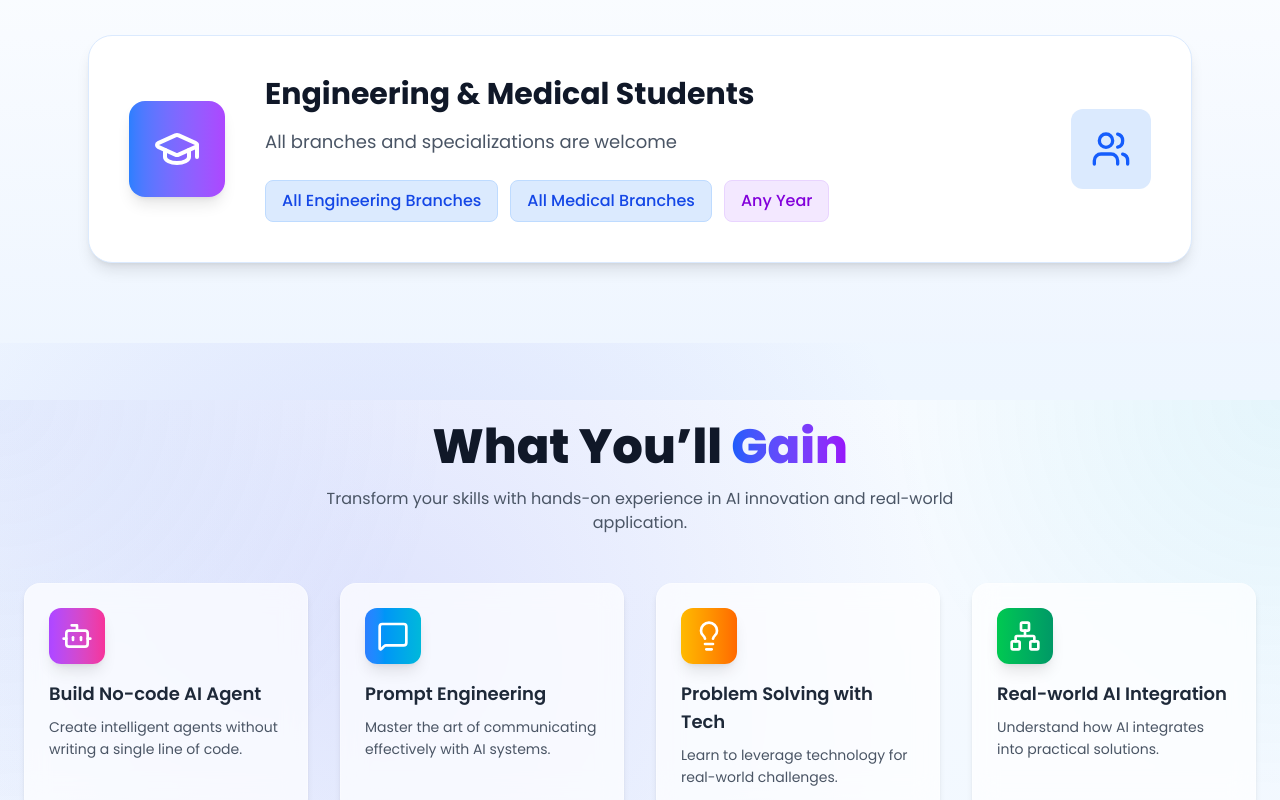
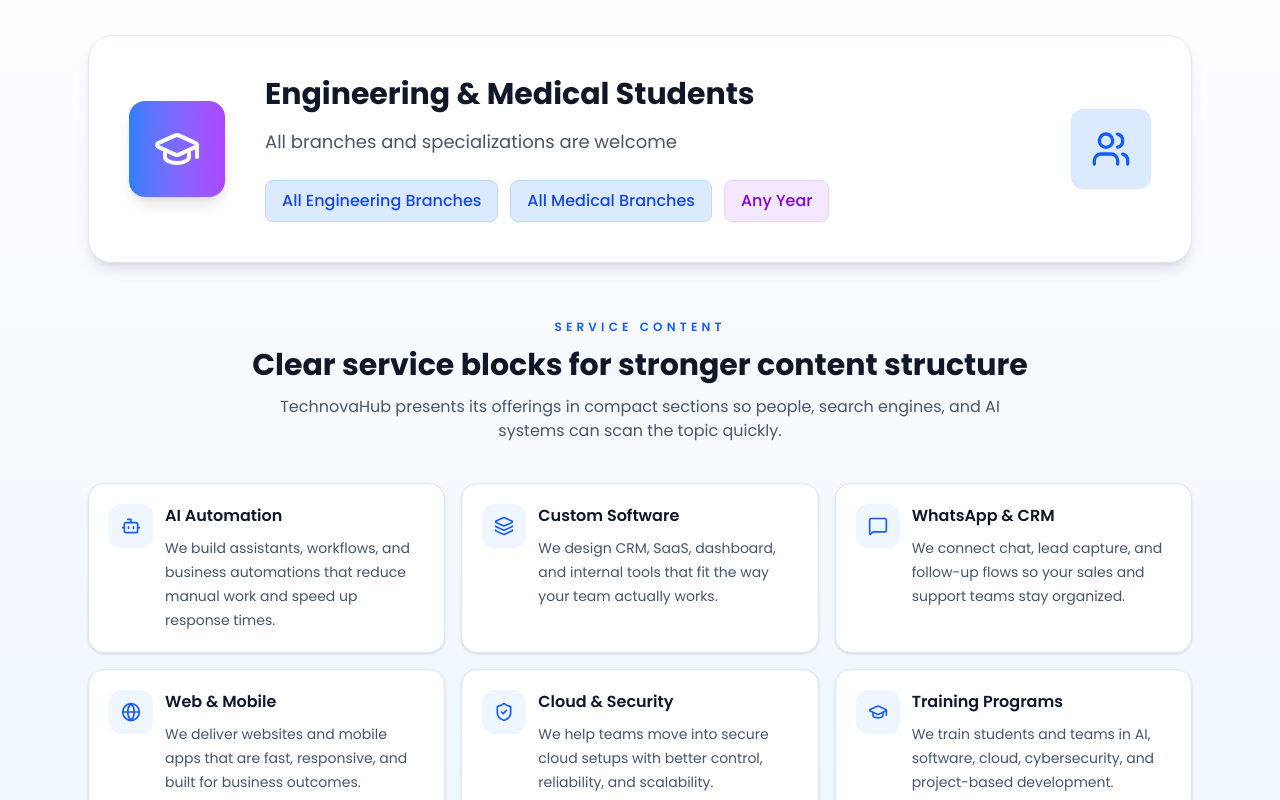
Before and after one commit to technovahubservices-dev/technovahubfrontend, a React (Vite) app: page /7Days-AI-innovation/welcome in a window 1280 px wide. Shown: the part 2000-2800 px from the top of the page. Built offline with nearby package versions, Linux system fonts and the light colour scheme; no server answers.

Commit message:
refactor: remove unused components and streamline LandingPage structure

```diff
--- a/src/Components/AIReadinessSection.jsx
+++ b/src/Components/AIReadinessSection.jsx
@@ -1,5 +1,4 @@
 import React from "react";
-import { Link } from "react-router-dom";
 import { Bot, Layers3, MessageSquare, Globe, ShieldCheck, GraduationCap } from "lucide-react";
 
 const pillars = [
@@ -35,35 +34,6 @@ const pillars = [
   },
 ];
 
-const outcomes = [
-  "Clear AI use cases for your business",
-  "Better content coverage across your website",
-  "Stronger service and brand signals",
-  "More structured content for crawlers and AI systems",
-];
-
-const steps = [
-  "Name the service clearly with a visible heading.",
-  "Group related products and capabilities under one topic.",
-  "Use short paragraphs and lists to explain what each service does.",
-  "Add FAQs so people and AI systems get direct answers quickly.",
-];
-
-const faqs = [
-  {
-    q: "What makes a page easier for AI systems to understand?",
-    a: "Clear headings, concise paragraphs, service lists, and FAQ content make the page easier to scan and interpret.",
-  },
-  {
-    q: "Which TechnovaHub services are most relevant for AI score improvement?",
-    a: "AI automation, custom software, CRM, WhatsApp automation, cloud integration, and training pages all add useful topical coverage.",
-  },
-  {
-    q: "Do internal links help structure?",
-    a: "Yes. Links to key service pages help organize the topic graph and make the website easier to navigate.",
-  },
-];
-
 const AIReadinessSection = () => {
   return (
     <section className="w-full bg-gradient-to-b from-white via-slate-50 to-blue-50/50 py-16 md:py-20">
@@ -78,27 +48,6 @@ const AIReadinessSection = () => {
           <p className="mt-4 text-sm leading-7 text-slate-600 md:text-base">
             TechnovaHub helps businesses present their products, services, and expertise in a way that is easy for people, search engines, and AI systems to understand.
           </p>
-        </div>
-
-        <div className="mt-8 flex flex-wrap gap-3">
-          <Link
-            to="/softwaresolutions"
-            className="rounded-full border border-blue-200 bg-white px-4 py-2 text-sm font-medium text-blue-700 transition hover:border-blue-300 hover:bg-blue-50"
-          >
-            Software Solutions
-          </Link>
-          <Link
-            to="/courses"
-            className="rounded-full border border-blue-200 bg-white px-4 py-2 text-sm font-medium text-blue-700 transition hover:border-blue-300 hover:bg-blue-50"
-          >
-            Courses
-          </Link>
-          <Link
-            to="/contact"
-            className="rounded-full border border-blue-200 bg-white px-4 py-2 text-sm font-medium text-blue-700 transition hover:border-blue-300 hover:bg-blue-50"
-          >
-            Contact Team
-          </Link>
         </div>
 
         <div className="mt-10 grid gap-4 md:grid-cols-2 xl:grid-cols-3">
@@ -122,72 +71,6 @@ const AIReadinessSection = () => {
             );
           })}
         </div>
-
-        <div className="mt-6 grid gap-6 lg:grid-cols-[1.15fr_0.85fr]">
-          <article className="rounded-2xl border border-slate-200 bg-white p-6 shadow-sm">
-            <h3 className="text-lg font-semibold text-slate-900">What we improve</h3>
-            <ul className="mt-4 grid gap-3">
-              {outcomes.map((item) => (
-                <li key={item} className="flex items-start gap-3 text-sm leading-6 text-slate-600">
-                  <span className="mt-2 h-2 w-2 rounded-full bg-blue-600" />
-                  <span>{item}</span>
-                </li>
-              ))}
-            </ul>
-          </article>
-
-          <article className="rounded-2xl border border-blue-100 bg-blue-50/60 p-6 shadow-sm">
-            <h3 className="text-lg font-semibold text-slate-900">Why this helps</h3>
-            <p className="mt-4 text-sm leading-7 text-slate-600">
-              Pages that name services clearly, group related topics together, and explain outcomes in plain language usually score better on content coverage and structured content checks.
-            </p>
-            <p className="mt-3 text-sm leading-7 text-slate-600">
-              That is the same pattern we use for AI automation, software development, CRM work, cloud integration, and training pages across the site.
-            </p>
-          </article>
-        </div>
-
-        <div className="mt-6 grid gap-6 lg:grid-cols-2">
-          <article className="rounded-2xl border border-slate-200 bg-white p-6 shadow-sm">
-            <h3 className="text-lg font-semibold text-slate-900">Service coverage</h3>
-            <p className="mt-3 text-sm leading-7 text-slate-600">
-              The homepage now spells out the core offerings so the topic is not implied only by a banner or a single CTA.
-            </p>
-            <ul className="mt-4 grid gap-2 text-sm leading-6 text-slate-600">
-              <li>AI automation and workflow design</li>
-              <li>Custom software, CRM, and SaaS development</li>
-              <li>WhatsApp, email, and Instagram automation</li>
-              <li>Cloud integration, security, and deployment support</li>
-              <li>Training in AI, web development, and full stack skills</li>
-            </ul>
-          </article>
-
-          <article className="rounded-2xl border border-slate-200 bg-white p-6 shadow-sm">
-            <h3 className="text-lg font-semibold text-slate-900">How structure lifts the score</h3>
-            <ol className="mt-4 grid gap-3">
-              {steps.map((step, index) => (
-                <li key={step} className="flex gap-3 text-sm leading-6 text-slate-600">
-                  <span className="flex h-6 w-6 shrink-0 items-center justify-center rounded-full bg-blue-600 text-xs font-semibold text-white">
-                    {index + 1}
-                  </span>
-                  <span>{step}</span>
-                </li>
-              ))}
-            </ol>
-          </article>
-        </div>
-
-        <div className="mt-6 rounded-2xl border border-slate-200 bg-white p-6 shadow-sm">
-          <h3 className="text-lg font-semibold text-slate-900">Frequently asked</h3>
-          <div className="mt-4 grid gap-4 md:grid-cols-3">
-            {faqs.map((item) => (
-              <article key={item.q} className="rounded-xl border border-slate-200 bg-slate-50 p-4">
-                <h4 className="text-sm font-semibold text-slate-900">{item.q}</h4>
-                <p className="mt-2 text-sm leading-6 text-slate-600">{item.a}</p>
-              </article>
-            ))}
-          </div>
-        </div>
       </div>
     </section>
   );
--- a/src/Components/Eligibility.jsx
+++ b/src/Components/Eligibility.jsx
@@ -1,5 +1,47 @@
 import React from "react";
-import { GraduationCap, Users } from "lucide-react";
+import {
+  GraduationCap,
+  Users,
+  Bot,
+  Layers3,
+  MessageSquare,
+  Globe,
+  ShieldCheck,
+  GraduationCap as LearnCap,
+} from "lucide-react";
+
+const services = [
+  {
+    icon: Bot,
+    title: "AI Automation",
+    text: "We build assistants, workflows, and business automations that reduce manual work and speed up response times.",
+  },
+  {
+    icon: Layers3,
+    title: "Custom Software",
+    text: "We design CRM, SaaS, dashboard, and internal tools that fit the way your team actually works.",
+  },
+  {
+    icon: MessageSquare,
+    title: "WhatsApp & CRM",
+    text: "We connect chat, lead capture, and follow-up flows so your sales and support teams stay organized.",
+  },
+  {
+    icon: Globe,
+    title: "Web & Mobile",
+    text: "We deliver websites and mobile apps that are fast, responsive, and built for business outcomes.",
+  },
+  {
+    icon: ShieldCheck,
+    title: "Cloud & Security",
+    text: "We help teams move into secure cloud setups with better control, reliability, and scalability.",
+  },
+  {
+    icon: LearnCap,
+    title: "Training Programs",
+    text: "We train students and teams in AI, software, cloud, cybersecurity, and project-based development.",
+  },
+];
 
 const Eligibility = () => {
   return (
@@ -60,6 +102,42 @@ const Eligibility = () => {
             </div>
           </div>
         </div>
+
+        <div className="mt-14">
+          <div className="text-center mb-10">
+            <p className="text-xs font-semibold uppercase tracking-[0.35em] text-blue-600">
+              Service content
+            </p>
+            <h3 className="mt-3 text-2xl md:text-3xl font-bold text-gray-900">
+              Clear service blocks for stronger content structure
+            </h3>
+            <p className="mt-3 text-base text-gray-600 max-w-3xl mx-auto">
+              TechnovaHub presents its offerings in compact sections so people, search engines, and AI systems can scan the topic quickly.
+            </p>
+          </div>
+
+          <div className="grid gap-4 md:grid-cols-2 xl:grid-cols-3">
+            {services.map((item) => {
+              const Icon = item.icon;
+              return (
+                <article
+                  key={item.title}
+                  className="rounded-2xl border border-slate-200 bg-white p-5 shadow-sm transition-transform duration-300 hover:-translate-y-1 hover:shadow-md"
+                >
+                  <div className="flex items-start gap-3">
+                    <div className="flex h-11 w-11 shrink-0 items-center justify-center rounded-xl bg-blue-50 text-blue-600">
+                      <Icon className="h-5 w-5" />
+                    </div>
+                    <div>
+                      <h4 className="text-base font-semibold text-slate-900">{item.title}</h4>
+                      <p className="mt-2 text-sm leading-6 text-slate-600">{item.text}</p>
+                    </div>
+                  </div>
+                </article>
+              );
+            })}
+          </div>
+        </div>
       </div>
     </section>
   );
--- a/src/pages/LandingPage.jsx
+++ b/src/pages/LandingPage.jsx
@@ -10,7 +10,6 @@ import Clients from '../Components/Clients'
 import Marquee from '../Components/Marquee'
 import Contact from './Contact'
 import CloudScoreCallout from '../Components/CloudScoreCallout'
-import AIReadinessSection from '../Components/AIReadinessSection'
 
 const LandingPage = () => {
   return (
@@ -19,7 +18,6 @@ const LandingPage = () => {
         <HeroBanner/>
         <CloudScoreCallout />
       </section>
-      <AIReadinessSection />
       <VisionMission/>
        <SoftwareSolutions/>
 
```
